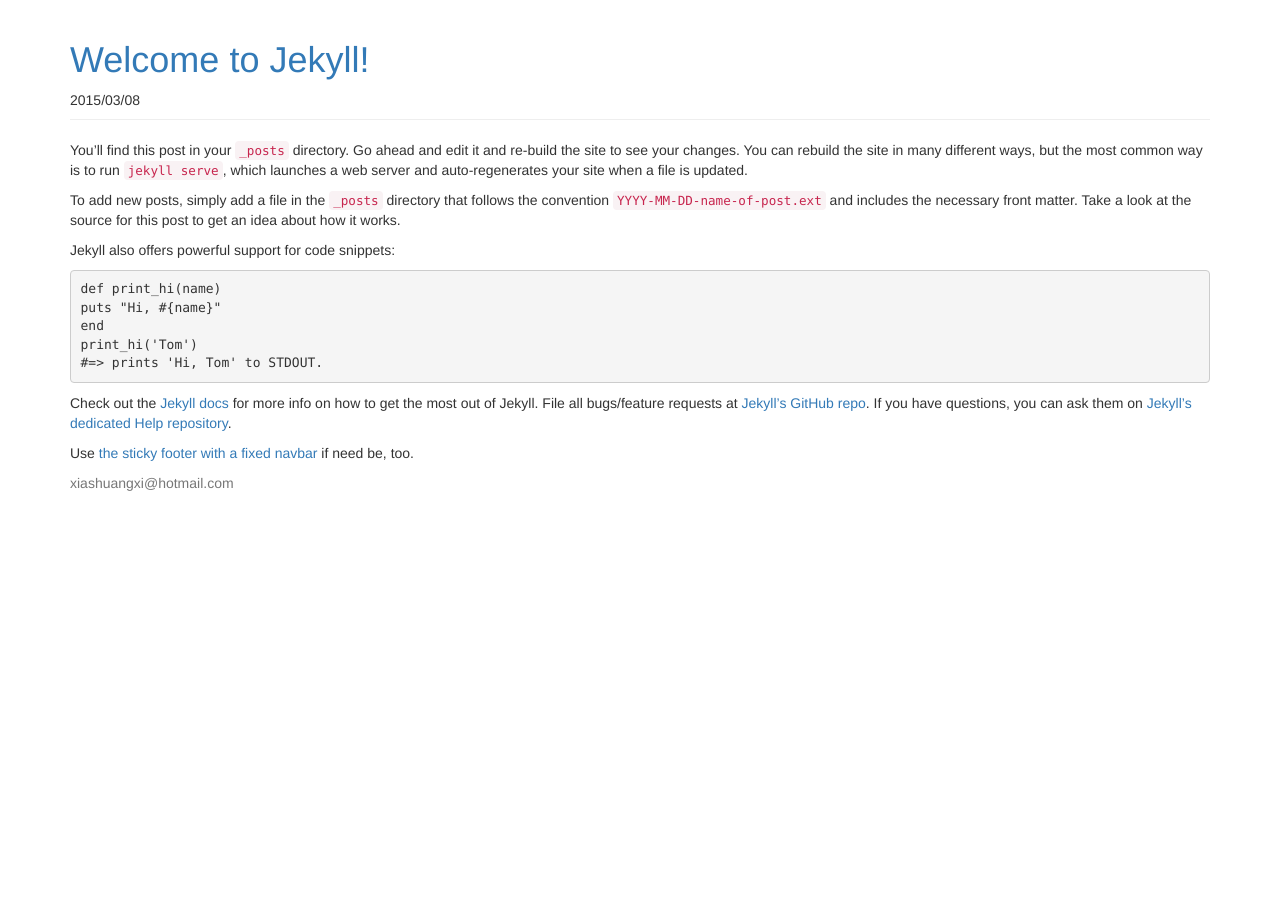
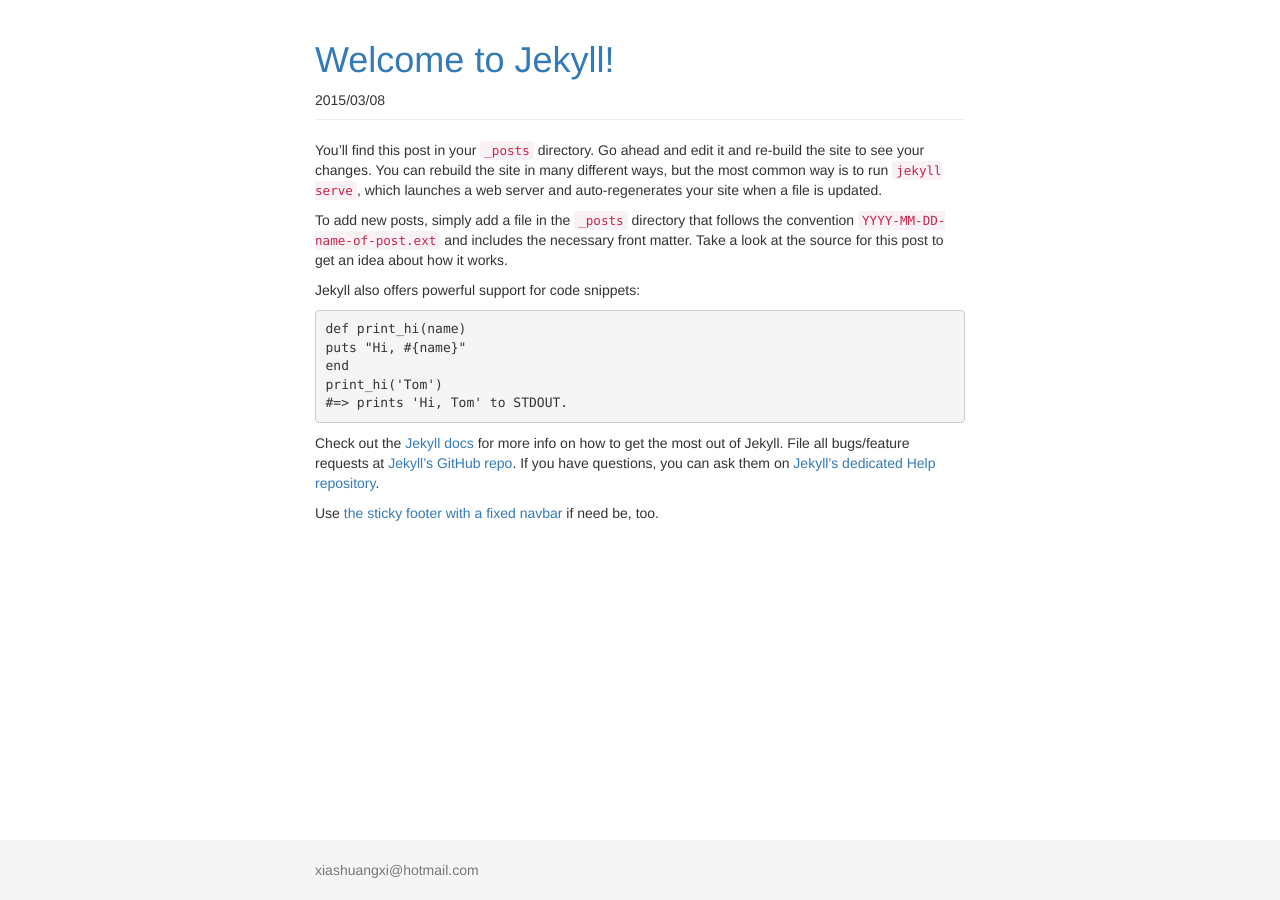
Before and after one commit to jinchangle/xiashuangxi.github.io, a Jekyll site: the page built from _posts/2015-05-12-welcome.md, in a window 1280 px wide. Built offline with Jekyll 4.4.1, drawn with Linux system fonts in a browser that asks for light colours.

Commit message:
Update head.html

```diff
--- a/_includes/head.html
+++ b/_includes/head.html
@@ -13,11 +13,11 @@
     <link href="http://cdn.bootcss.com/bootstrap/3.3.4/css/bootstrap.min.css" rel="stylesheet">
 
     <!-- Custom styles for this template -->
-    <link href="../stylesheets/sticky-footer.css" rel="stylesheet">
+    <link href="/stylesheets/sticky-footer.css" rel="stylesheet">
 
     <!-- Just for debugging purposes. Don't actually copy these 2 lines! -->
     <!--[if lt IE 9]><script src="../../assets/js/ie8-responsive-file-warning.js"></script><![endif]-->
-    <script src="../javascripts/ie-emulation-modes-warning.js"></script>
+    <script src="/javascripts/ie-emulation-modes-warning.js"></script>
 
     <!-- HTML5 shim and Respond.js for IE8 support of HTML5 elements and media queries -->
     <!--[if lt IE 9]>
```
